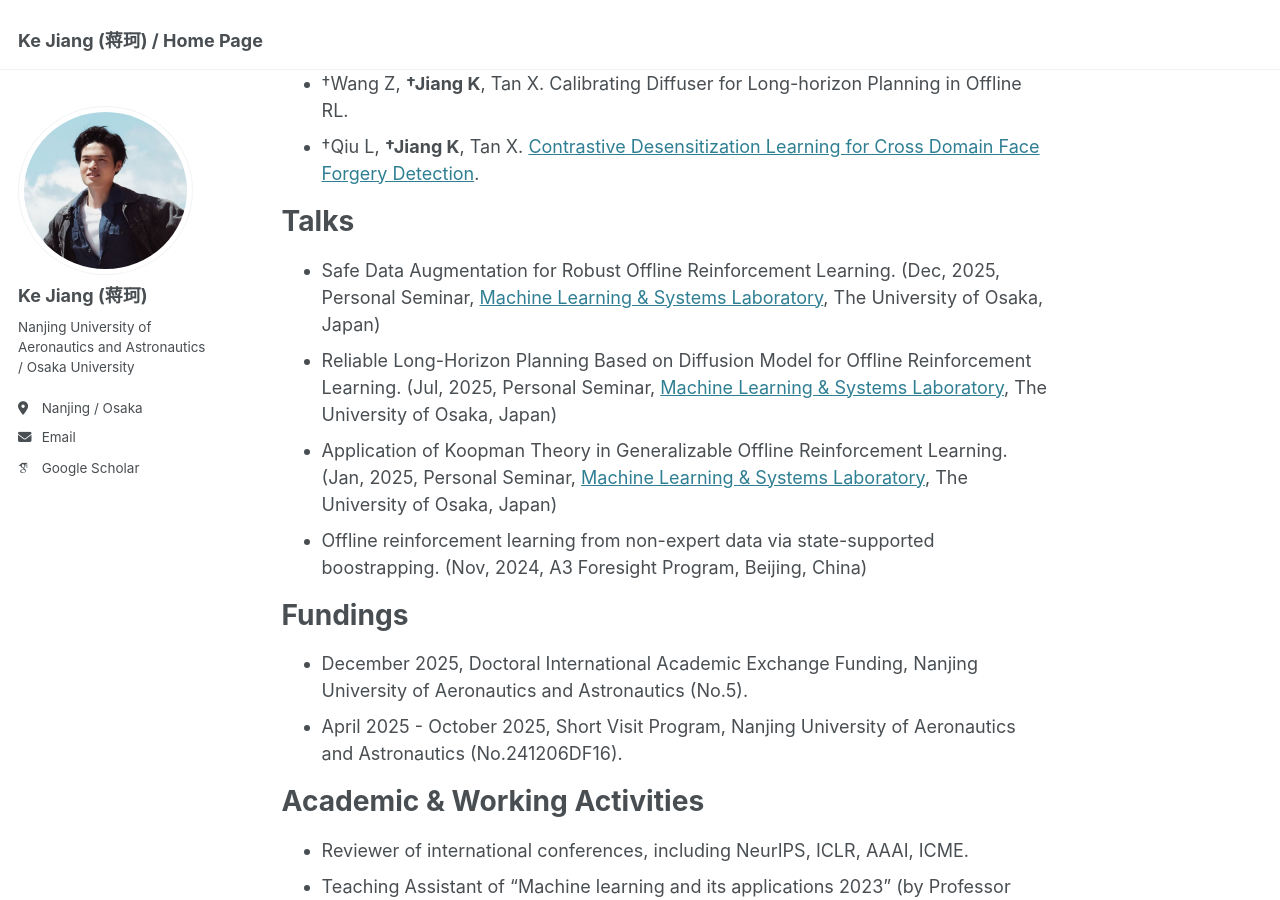
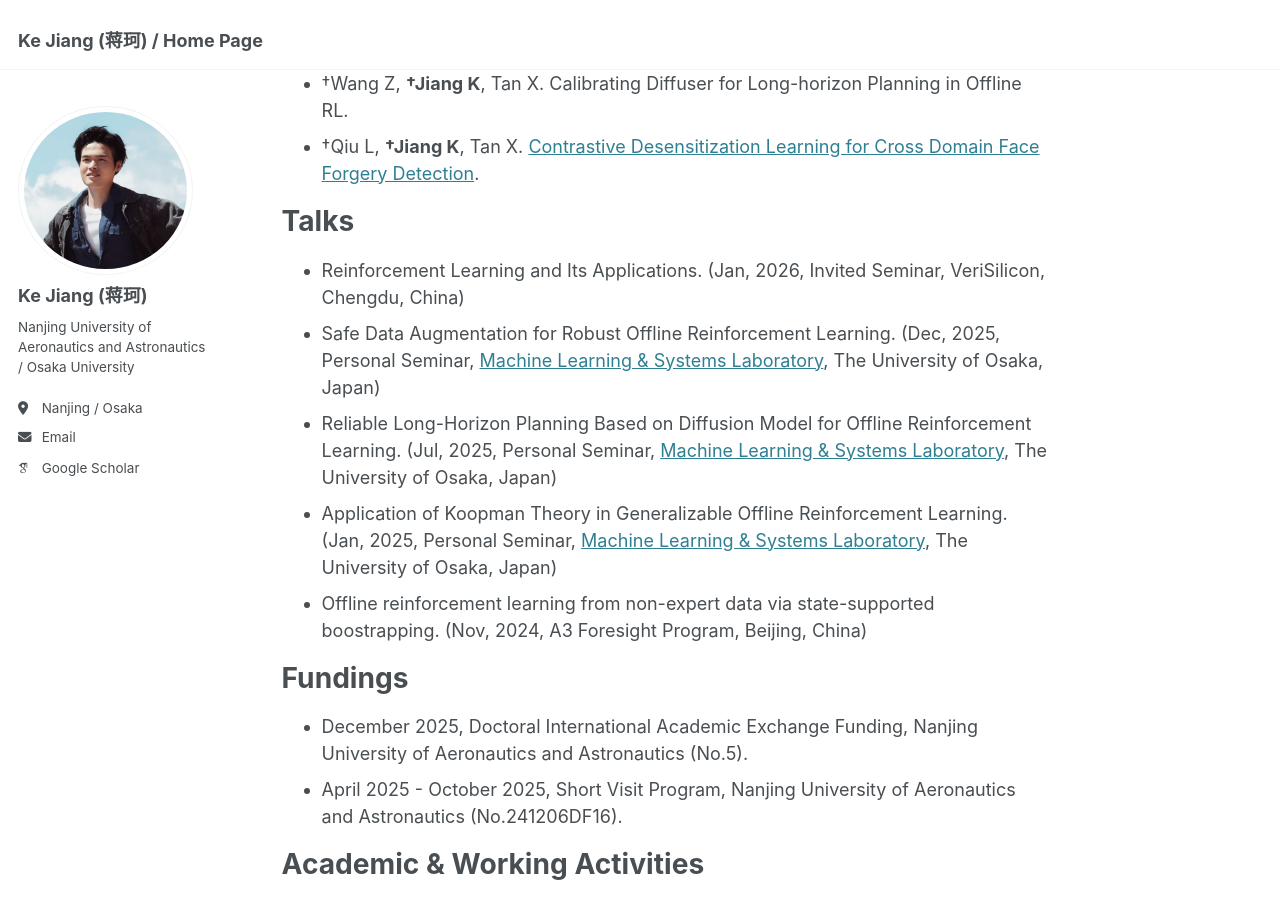
Before and after one commit to Jack10843/Jack10843.github.io, a Jekyll site: the page built from _pages/about.md, in a window 1280 px wide and 900 px high, scrolled down 1937 px. Built offline with Jekyll 4.4.1, drawn with Linux system fonts in a browser that asks for light colours; some web fonts are replaced.

Commit message:
Update about.md

```diff
--- a/_pages/about.md
+++ b/_pages/about.md
@@ -49,6 +49,7 @@ Preprints & Under Review (†:Equal Contribution)
 
 Talks
 ======
+ - Reinforcement Learning and Its Applications. (Jan, 2026, Invited Seminar, VeriSilicon, Chengdu, China)
  - Safe Data Augmentation for Robust Offline Reinforcement Learning. (Dec, 2025, Personal Seminar, [Machine Learning & Systems Laboratory](https://mls.ist.osaka-u.ac.jp/en/member.html), The University of Osaka, Japan)
  - Reliable Long-Horizon Planning Based on Diffusion Model for Offline Reinforcement Learning. (Jul, 2025, Personal Seminar, [Machine Learning & Systems Laboratory](https://mls.ist.osaka-u.ac.jp/en/member.html), The University of Osaka, Japan)
  - Application of Koopman Theory in Generalizable Offline Reinforcement Learning. (Jan, 2025, Personal Seminar, [Machine Learning & Systems Laboratory](https://mls.ist.osaka-u.ac.jp/en/member.html), The University of Osaka, Japan)
```
